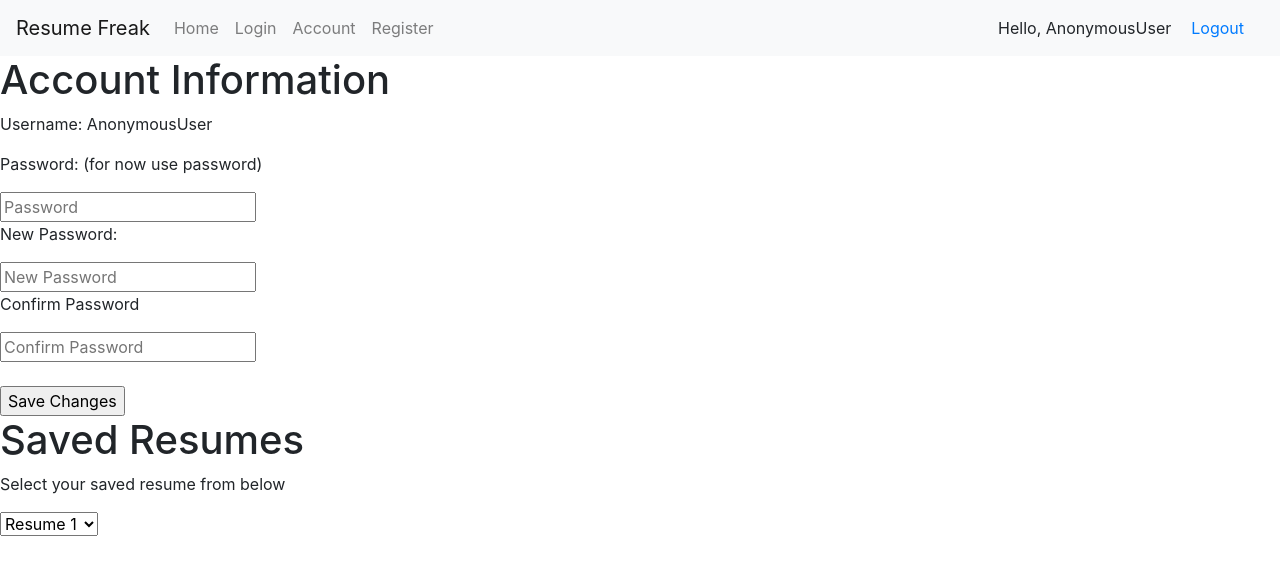
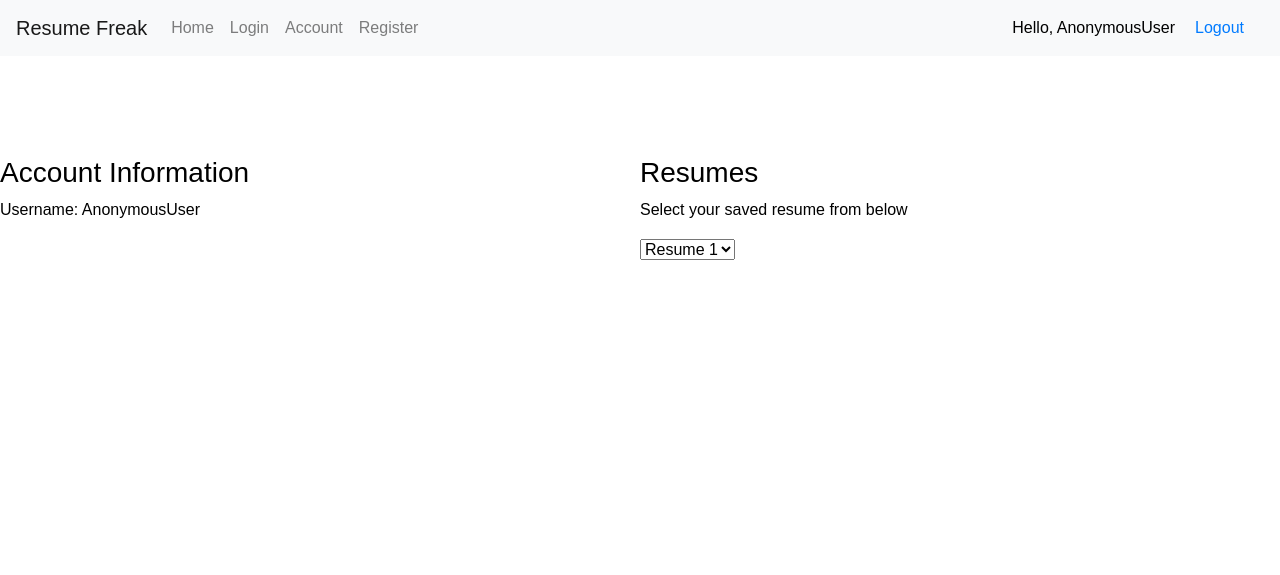
Before and after one commit to noahskorner/resume-freak, a Django app: page /account/ in a window 1280 px wide. Shown: the top 575 px of the page. Run offline with Django 3.2, Linux system fonts and the light colour scheme; some libraries are stand-ins or nearby versions.

Commit message:
Update account.html

```diff
--- a/resume_builder/templates/resume_builder/account.html
+++ b/resume_builder/templates/resume_builder/account.html
@@ -98,65 +98,60 @@
 
 
 
+<html>
+<head>
+<meta name="viewport" content="width=device-width, initial-scale=1">
+<style>
+body {
+  font-family: Arial;
+  color: black;
+}
+
+.split {
+  height: 100%;
+  width: 50%;
+  position: fixed;
+  z-index: 1;
+  top: 30;
+  overflow-x: hidden;
+  padding-top: 100px;
+}
+
+.left {
+  left: 0;
+}
+
+.right {
+  right: 0;
+}
+
+.centered {
+  position: absolute;
+  top: 20%;
+  left: 50%;
+  transform: translate(-50%, -50%);
+  text-align: center;
+}
+
+</style>
+</head>
+
+<body>
+
+<div class="split left">
+    <h3>Account Information</h3>
+     <p>Username: {{request.user}} </p>
+
+
+ </div>
 
 
 
 
+<div class="split right">
+    <h3>Resumes</h3
 
-
-
-
-
-<html>
-        <body>
-                <h1>Account Information</h1>
-                <p>Username: {{request.user}}</p>
-
-                <p>Password:   (for now use password)</p>
-                <input name="password" required="required" placeholder="Password"  type="password" id="password"/>
-
-                <p>New Password:</p>
-                <input name="password" required="required" placeholder="New Password"  type="password" id="new_password" pattern=".{8,}" title="Password must contain eight or more characters"/>
-
-                <p>Confirm Password</p>
-                <input name="confirm_password" required="required" placeholder="Confirm Password" type="password" id="confirm_password"  pattern=".{8,}" title="Password must contain eight or more characters"/>
-
-                <br></br>
-                <input type = "submit" onclick="checkpass()" value = "Save Changes">
-                <script language='javascript' type='text/javascript'>
-
-
-function checkpass(){
-    if(document.getElementById('password').value == "password"){
-        if(document.getElementById('new_password').value != document.getElementById('confirm_password').value){
-            alert("The Passwords Must Match!")
-        }
-
-            else{
-                var answer = window.confirm("Are you sure you want to change your password?");
-                if (answer){
-                    alert("Your password has been changed")
-                }
-
-                else{
-                    alert("Canceled")
-                }
-            }
-
-    }
- else{
-        alert("Incorrect Password!")
-    }
-}
-                </script>
-        </body>
-</html>
-
-
-
-<h1>Saved Resumes</h1>
-
-<p>Select your saved resume from below</p>
+    <p>Select your saved resume from below</p>
 <select class="resume" name="resume">
 <option value ="Resume 1">Resume 1</option>
 <option value ="Resume 2">Resume 2</option>
@@ -172,3 +167,9 @@ selected.addEventListener('change',(event) => {
         result.textContent=event.target.value;
 });
 </script>
+
+  </div>
+
+
+</body>
+</html>
```
